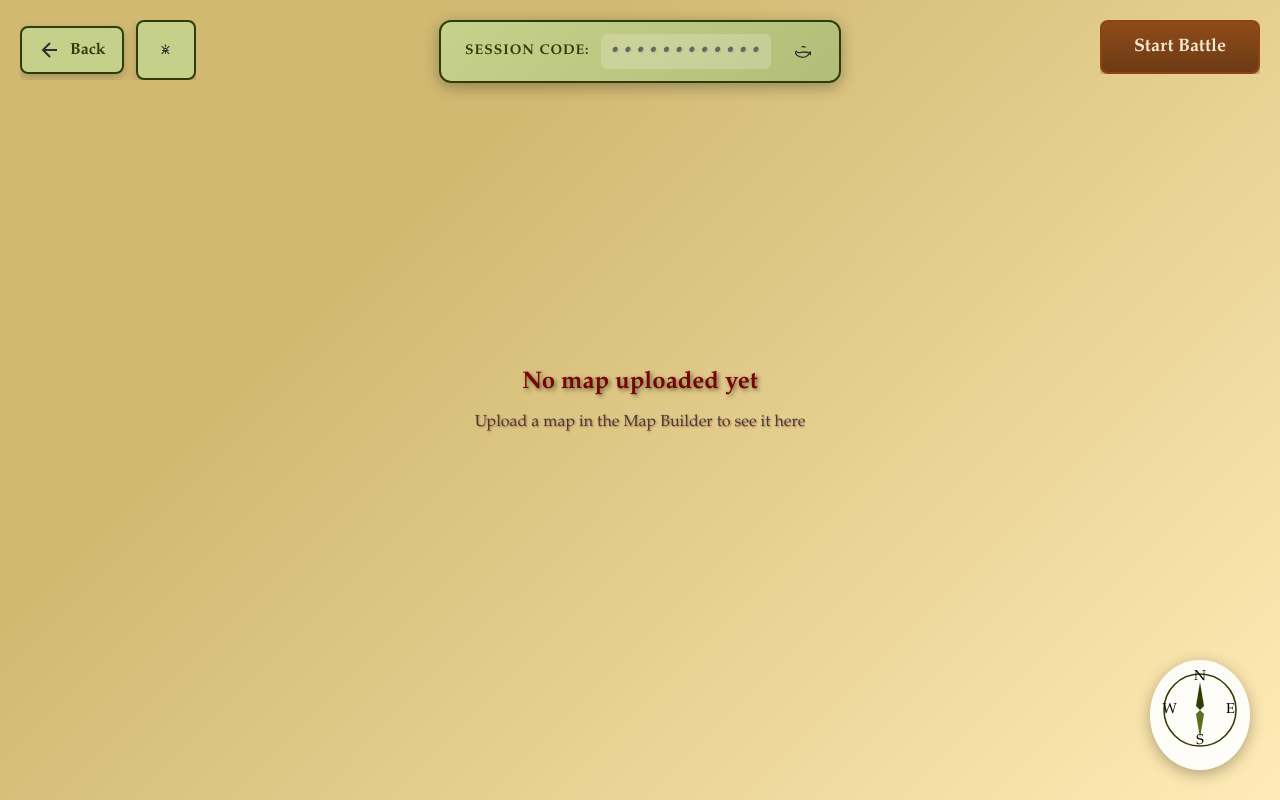
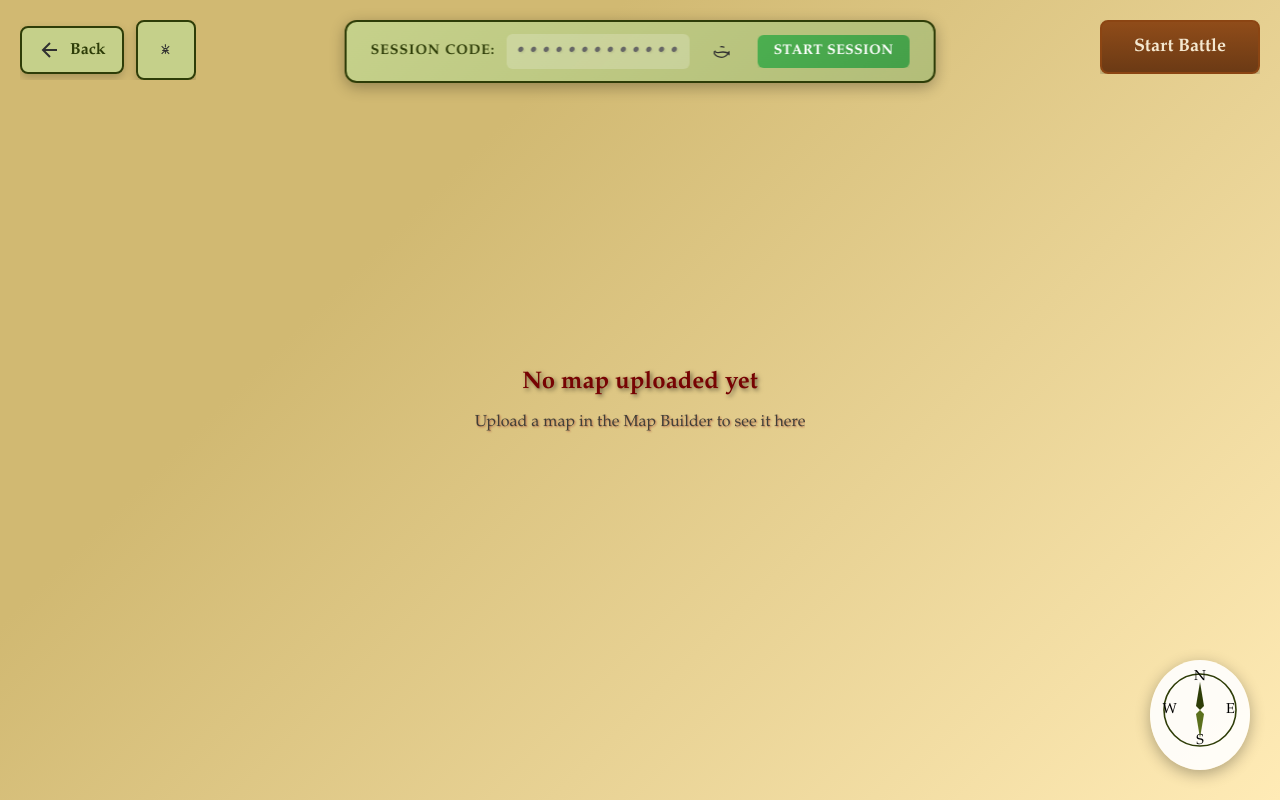
Before and after one commit to WouterOnGithub/Waystone, a React (Vite) app in the folder waystoneProject/: page /user/Map_Building_Region in a window 1280 px wide. Built offline with nearby package versions, Linux system fonts and the light colour scheme; no server answers.

Commit message:
Start session is also visible on location and region map (and stays the same)
Also, session doesn't start automatically on moving from main map to location map

```diff
--- a/waystoneProject/src/pages/Map_Building_Region.jsx
+++ b/waystoneProject/src/pages/Map_Building_Region.jsx
@@ -3,7 +3,7 @@ import { useParams, useNavigate } from "react-router-dom";
 import "./pages-css/Campaign_Map.css";
 import { useAuth } from "../context/AuthContext";
 import { getCampaign, getBuildingsRegions, createSession, updateSessionStatus, deleteSession, cleanupInactiveSessions, updateSessionHeartbeat } from "../api/userCampaigns";
-import { getSharedSessionCode, releaseMapPage, setSessionCleanupCallback, endCurrentSession, isSessionActive } from "../utils/sessionCode";
+import { getSharedSessionCode, getExistingSessionCode, releaseMapPage, setSessionCleanupCallback, startNewSession, endCurrentSession, isSessionActive } from "../utils/sessionCode";
 
 function Map_Building_Region() {
   const { campaignId, buildingId } = useParams();
@@ -61,12 +61,13 @@ function Map_Building_Region() {
     });
   }, []);
 
-  // Generate session code when component mounts and user is available
+  // Get existing session code when component mounts (don't auto-generate)
   useEffect(() => {
     if (userId && campaignId) {
-      // Get existing session code for this campaign (if any)
-      const code = getSharedSessionCode(userId, campaignId);
-      setSessionCode(code);
+      // Only get existing session code, don't generate new one
+      // Map_Building_Region should not auto-start session when navigating
+      const code = getExistingSessionCode(userId, campaignId);
+      setSessionCode(code || '');
     }
   }, [userId, campaignId]);
 
@@ -171,6 +172,14 @@ function Map_Building_Region() {
     }
   };
 
+  const handleStartSession = () => {
+    if (userId && campaignId) {
+      const newCode = startNewSession(userId, campaignId);
+      setSessionCode(newCode);
+      console.log("New session started with code:", newCode);
+    }
+  };
+
   return (
     <div className="full-page">
     <div className="campaign-page">
@@ -202,16 +211,17 @@ function Map_Building_Region() {
               </button>
             </div>
 
-            {/* Session Code Display */}
+            {/* Session Code Display and Controls */}
             <div className="session-code-display">
               <span className="code-label">Session Code:</span>
               <span className={`code-value ${!isCodeVisible ? 'hidden' : ''}`}>
-                {isCodeVisible ? sessionCode : '••••••••••••'}
+                {isCodeVisible && sessionCode ? sessionCode : '•••••••••••••'}
               </span>
               <button
                 className="code-visibility-toggle"
                 onClick={() => setIsCodeVisible(!isCodeVisible)}
                 title={isCodeVisible ? 'Hide code' : 'Show code'}
+                disabled={!sessionCode}
               >
                 {isCodeVisible ? (
                   <svg width="16" height="16" viewBox="0 0 24 24" fill="none" stroke="currentColor" strokeWidth="2">
@@ -225,6 +235,27 @@ function Map_Building_Region() {
                   </svg>
                 )}
               </button>
+
+              {/* Session Control Buttons */}
+              <div className="session-control-buttons">
+                {!sessionCode ? (
+                  <button
+                    className="start-session-btn"
+                    onClick={handleStartSession}
+                    title="Start new session"
+                  >
+                    Start Session
+                  </button>
+                ) : (
+                  <button
+                    className="end-session-btn"
+                    onClick={handleEndSession}
+                    title="End current session"
+                  >
+                    End Session
+                  </button>
+                )}
+              </div>
             </div>
 
             {/* Settings Menu */}
--- a/waystoneProject/src/pages/Map_Location.jsx
+++ b/waystoneProject/src/pages/Map_Location.jsx
@@ -3,7 +3,7 @@ import { useParams, useNavigate } from "react-router-dom";
 import "./pages-css/Campaign_Map.css";
 import { useAuth } from "../context/AuthContext";
 import { getCampaign, getBuildingsRegions, getLocations, createSession, updateSessionStatus, deleteSession, cleanupInactiveSessions, updateSessionHeartbeat } from "../api/userCampaigns";
-import { getSharedSessionCode, releaseMapPage, setSessionCleanupCallback, endCurrentSession, isSessionActive } from "../utils/sessionCode";
+import { getSharedSessionCode, getExistingSessionCode, releaseMapPage, setSessionCleanupCallback, startNewSession, endCurrentSession, isSessionActive } from "../utils/sessionCode";
 
 function Map_Location() {
   const { campaignId, locationId } = useParams();
@@ -61,12 +61,13 @@ function Map_Location() {
     });
   }, []);
 
-  // Generate session code when component mounts and user is available
+  // Get existing session code when component mounts (don't auto-generate)
   useEffect(() => {
     if (userId && campaignId) {
-      // Get existing session code for this campaign (if any)
-      const code = getSharedSessionCode(userId, campaignId);
-      setSessionCode(code);
+      // Only get existing session code, don't generate new one
+      // Map_Location should not auto-start session when navigating
+      const code = getExistingSessionCode(userId, campaignId);
+      setSessionCode(code || '');
     }
   }, [userId, campaignId]);
 
@@ -171,6 +172,14 @@ function Map_Location() {
     }
   };
 
+  const handleStartSession = () => {
+    if (userId && campaignId) {
+      const newCode = startNewSession(userId, campaignId);
+      setSessionCode(newCode);
+      console.log("New session started with code:", newCode);
+    }
+  };
+
   return (
     <div className="full-page">
     <div className="campaign-page">
@@ -202,16 +211,17 @@ function Map_Location() {
               </button>
             </div>
 
-            {/* Session Code Display */}
+            {/* Session Code Display and Controls */}
             <div className="session-code-display">
               <span className="code-label">Session Code:</span>
               <span className={`code-value ${!isCodeVisible ? 'hidden' : ''}`}>
-                {isCodeVisible ? sessionCode : '••••••••••••'}
+                {isCodeVisible && sessionCode ? sessionCode : '•••••••••••••'}
               </span>
               <button
                 className="code-visibility-toggle"
                 onClick={() => setIsCodeVisible(!isCodeVisible)}
                 title={isCodeVisible ? 'Hide code' : 'Show code'}
+                disabled={!sessionCode}
               >
                 {isCodeVisible ? (
                   <svg width="16" height="16" viewBox="0 0 24 24" fill="none" stroke="currentColor" strokeWidth="2">
@@ -225,6 +235,27 @@ function Map_Location() {
                   </svg>
                 )}
               </button>
+
+              {/* Session Control Buttons */}
+              <div className="session-control-buttons">
+                {!sessionCode ? (
+                  <button
+                    className="start-session-btn"
+                    onClick={handleStartSession}
+                    title="Start new session"
+                  >
+                    Start Session
+                  </button>
+                ) : (
+                  <button
+                    className="end-session-btn"
+                    onClick={handleEndSession}
+                    title="End current session"
+                  >
+                    End Session
+                  </button>
+                )}
+              </div>
             </div>
 
             {/* Settings Menu */}
```
